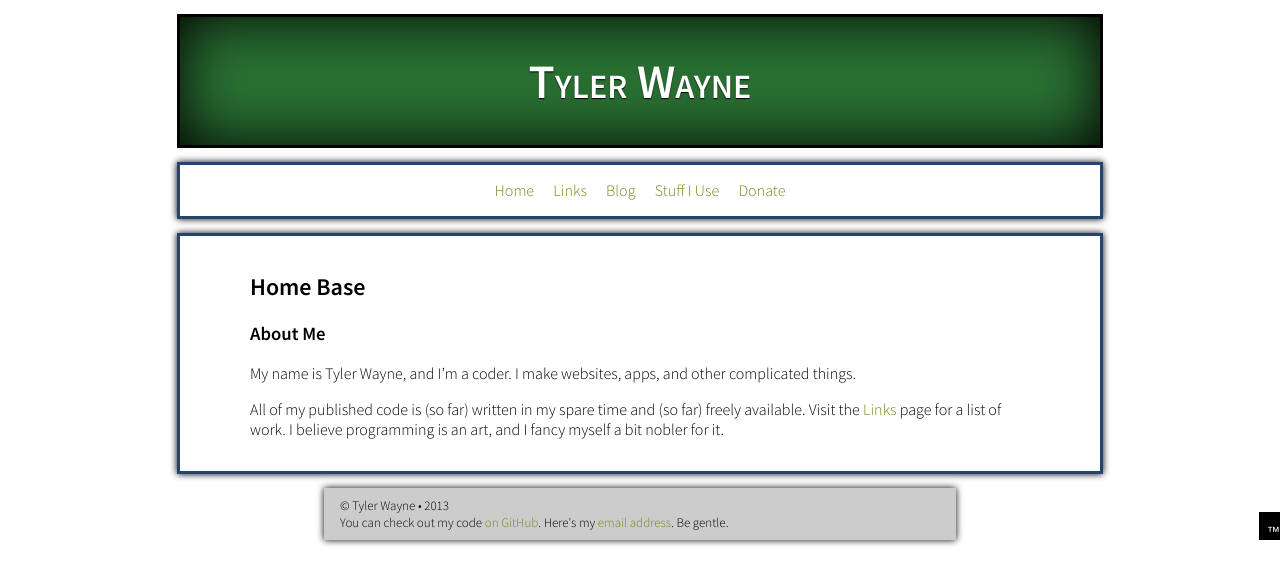
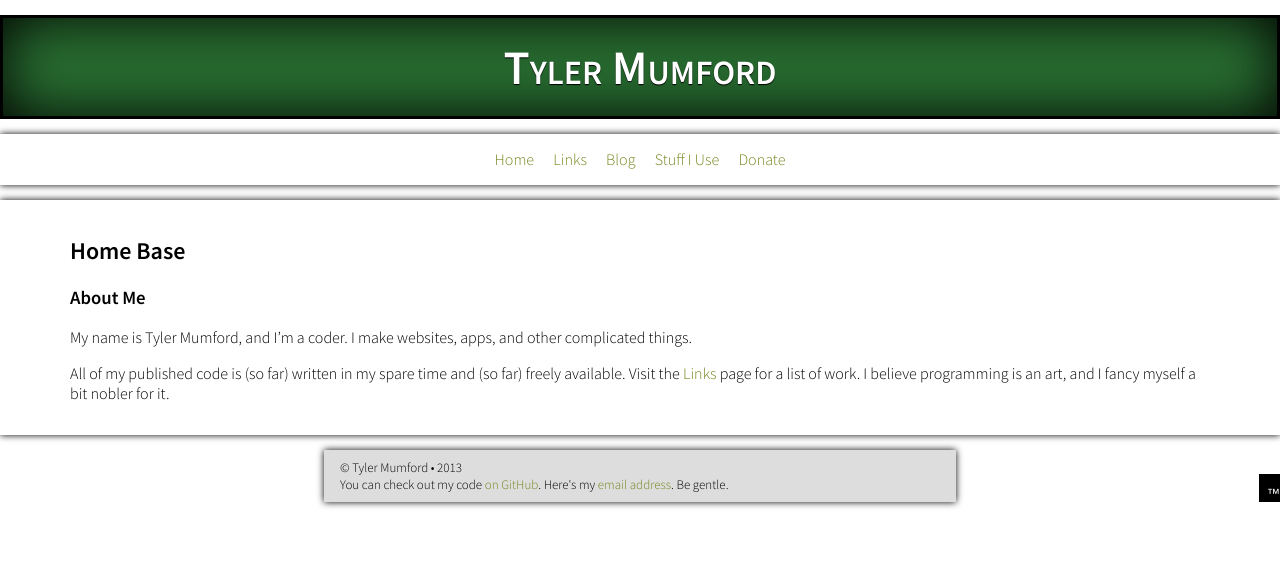
Before and after one commit to tylermumford/website-old, a Jekyll site: the page built from index.md, in a window 1280 px wide. Shown: the top 585 px of the page. Built offline with Jekyll 4.4.1, drawn with Linux system fonts in a browser that asks for light colours.

Commit message:
Renamed to Tyler Mumford. Other changes. Switched to borderless, full-width design. Lightened footer color.

```diff
--- a/_includes/footer.html
+++ b/_includes/footer.html
@@ -1,3 +1,3 @@
-&copy; Tyler Wayne &bull; 2013
+&copy; Tyler Mumford &bull; 2013
 <br>
 You can check out my code <a href="http://github.com/tylerwayne">on GitHub</a>. Here's my <a href="mailto:tyler.wayne.dev@icloud.com">email address</a>. Be gentle.
--- a/_layouts/default.html
+++ b/_layouts/default.html
@@ -3,7 +3,7 @@
 <html>
 <head>
   <meta charset="UTF-8" />
-  <title>{{ page.title }} &mdash; Tyler Wayne</title>
+  <title>{{ page.title }} &mdash; Tyler Mumford</title>
   <link href="http://fonts.googleapis.com/css?family=Source+Sans+Pro:300,600" rel="stylesheet" type="text/css">
   <link href="/css/default-structure.css" rel="stylesheet" />
   <link href="/css/global-style.css" rel="stylesheet" />
@@ -12,7 +12,7 @@
 <body>
 <header>
   <h1>
-    <a href="/" class="titleLink">Tyler Wayne</a>
+    <a href="/" class="titleLink">Tyler Mumford</a>
   </h1>
 </header>
 
--- a/css/default-structure.css
+++ b/css/default-structure.css
@@ -5,13 +5,13 @@ body {
 }
 
 header, .main-navbar, article, footer {
-  margin: 14px auto auto;
-  max-width: 900px;
+  margin: 15px auto auto;
+  /*max-width: 900px;*/
   padding: 2ex 10px;
 }
 
 h1 {
-  margin: 17px 5px;
+  margin: 2px auto;
 }
 
 article > * {
--- a/css/global-style.css
+++ b/css/global-style.css
@@ -39,7 +39,7 @@ h1 > a, h1 > a:visited {
 }
 
 header, .main-navbar, article, footer {
-  border: 3px solid #24446D;
+  /*border: 3px solid #24446D;*/
   box-shadow: 0 0 7px black;
 }
 
@@ -60,7 +60,7 @@ header {
 
 footer {
   font-size: small;
-  background-color: #CCCCCC;
+  background-color: #DDD;
   border: none;
 }
 
--- a/index.md
+++ b/index.md
@@ -9,7 +9,7 @@ title: Home
 
 ### About Me
 
-My name is Tyler Wayne, and I'm a coder. I make websites, apps, and other complicated things.
+My name is Tyler Mumford, and I'm a coder. I make websites, apps, and other complicated things.
 
 All of my published code is (so far) written in my spare time and (so far) freely available. Visit the [Links] page for a list of work. I believe programming is an art, and I fancy myself a bit nobler for it.
 
```
